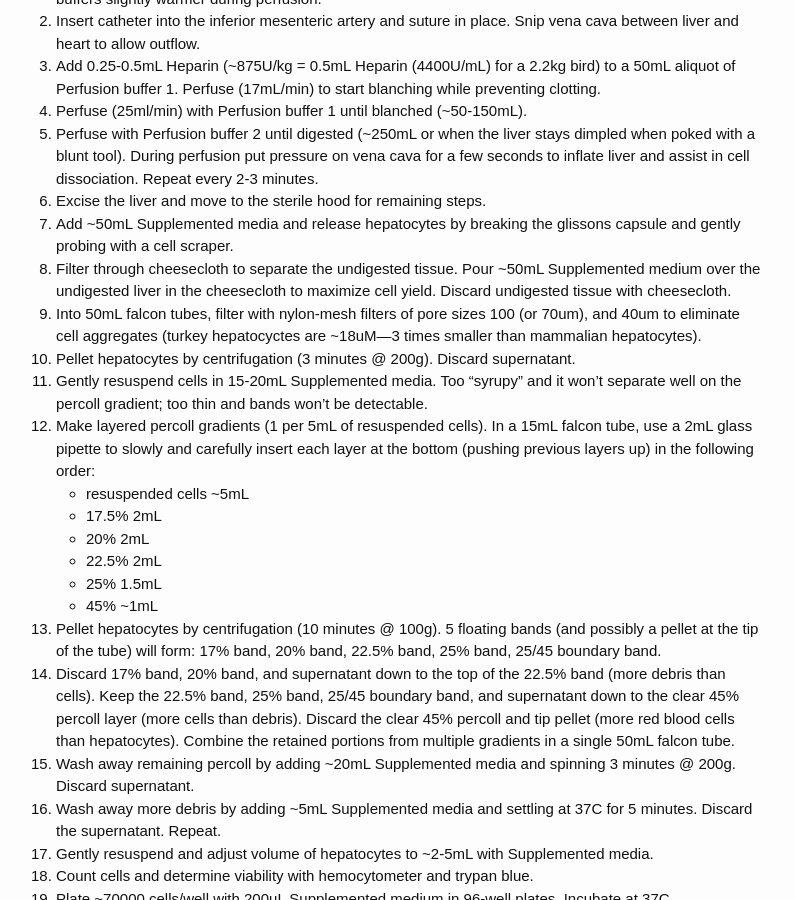
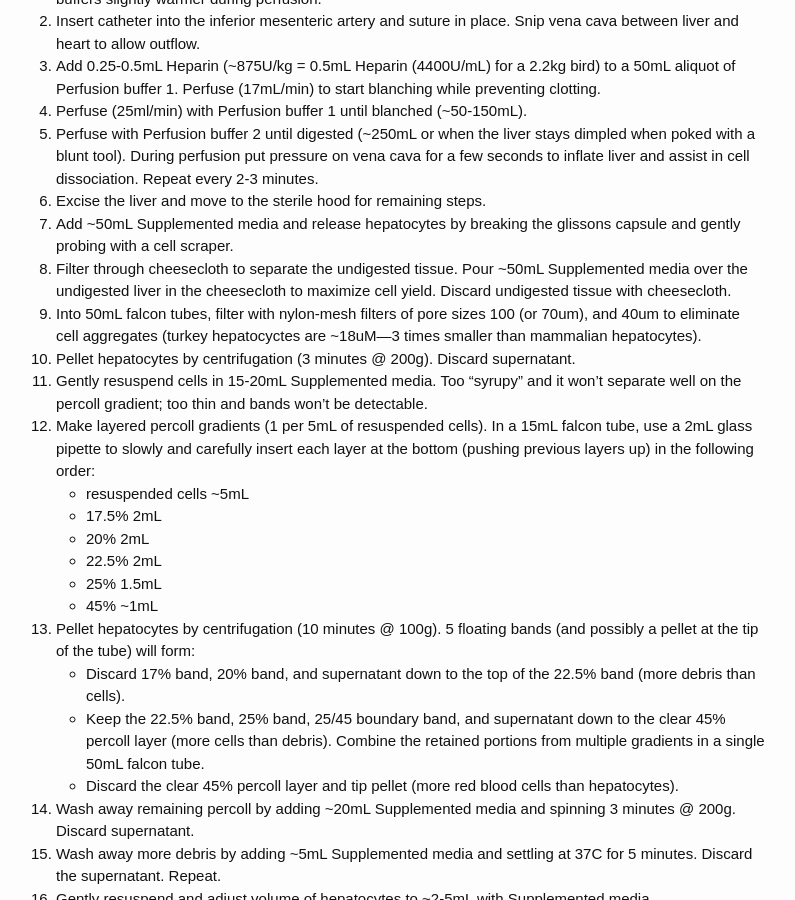
Before and after one commit to aduffy70/Protocols, a Jekyll site: the page built from Turkey_liver_cell_isolation.md, in a window 1280 px wide and 900 px high, scrolled down 242 px. Shown: the whole window, without its empty margins (244-1039 px from the left). Built offline with Jekyll 4.4.1, drawn with Linux system fonts in a browser that asks for light colours; some web fonts are replaced.

Commit message:
Improve readability of percoll steps.

```diff
--- a/Turkey_liver_cell_isolation.md
+++ b/Turkey_liver_cell_isolation.md
@@ -13,7 +13,7 @@ Adapted from Fraslin Cell Isolation Protocol
 1. Perfuse with Perfusion buffer 2 until digested (~250mL or when the liver stays dimpled when poked with a blunt tool). During perfusion put pressure on vena cava for a few seconds to inflate liver and assist in cell dissociation. Repeat every 2-3 minutes.
 1. Excise the liver and move to the sterile hood for remaining steps.
 1. Add ~50mL Supplemented media and release hepatocytes by breaking the glissons capsule and gently probing with a cell scraper.
-1. Filter through cheesecloth to separate the undigested tissue. Pour ~50mL Supplemented medium over the undigested liver in the cheesecloth to maximize cell yield. Discard undigested tissue with cheesecloth.
+1. Filter through cheesecloth to separate the undigested tissue. Pour ~50mL Supplemented media over the undigested liver in the cheesecloth to maximize cell yield. Discard undigested tissue with cheesecloth.
 1. Into 50mL falcon tubes, filter with nylon-mesh filters of pore sizes 100 (or 70um), and 40um to eliminate cell aggregates (turkey hepatocyctes are ~18uM—3 times smaller than mammalian hepatocytes).
 1. Pellet hepatocytes by centrifugation (3 minutes @ 200g). Discard supernatant.
 1. Gently resuspend cells in 15-20mL Supplemented media. Too "syrupy" and it won't separate well on the percoll gradient; too thin and bands won't be detectable.
@@ -24,8 +24,10 @@ Adapted from Fraslin Cell Isolation Protocol
   * 22.5% 2mL
   * 25% 1.5mL
   * 45% ~1mL
-1. Pellet hepatocytes by centrifugation (10 minutes @ 100g). 5 floating bands (and possibly a pellet at the tip of the tube) will form: 17% band, 20% band, 22.5% band, 25% band, 25/45 boundary band.
-1. Discard 17% band, 20% band, and supernatant down to the top of the 22.5% band (more debris than cells). Keep the 22.5% band, 25% band, 25/45 boundary band, and supernatant down to the clear 45% percoll layer (more cells than debris). Discard the clear 45% percoll and tip pellet (more red blood cells than hepatocytes). Combine the retained portions from multiple gradients in a single 50mL falcon tube.
+1. Pellet hepatocytes by centrifugation (10 minutes @ 100g). 5 floating bands (and possibly a pellet at the tip of the tube) will form:
+  * Discard 17% band, 20% band, and supernatant down to the top of the 22.5% band (more debris than cells).
+  * Keep the 22.5% band, 25% band, 25/45 boundary band, and supernatant down to the clear 45% percoll layer (more cells than debris). Combine the retained portions from multiple gradients in a single 50mL falcon tube.
+  * Discard the clear 45% percoll layer and tip pellet (more red blood cells than hepatocytes).
 1. Wash away remaining percoll by adding ~20mL Supplemented media and spinning 3 minutes @ 200g. Discard supernatant.
 1. Wash away more debris by adding ~5mL Supplemented media and settling at 37C for 5 minutes. Discard the supernatant. Repeat.
 1. Gently resuspend and adjust volume of hepatocytes to ~2-5mL with Supplemented media.
```
